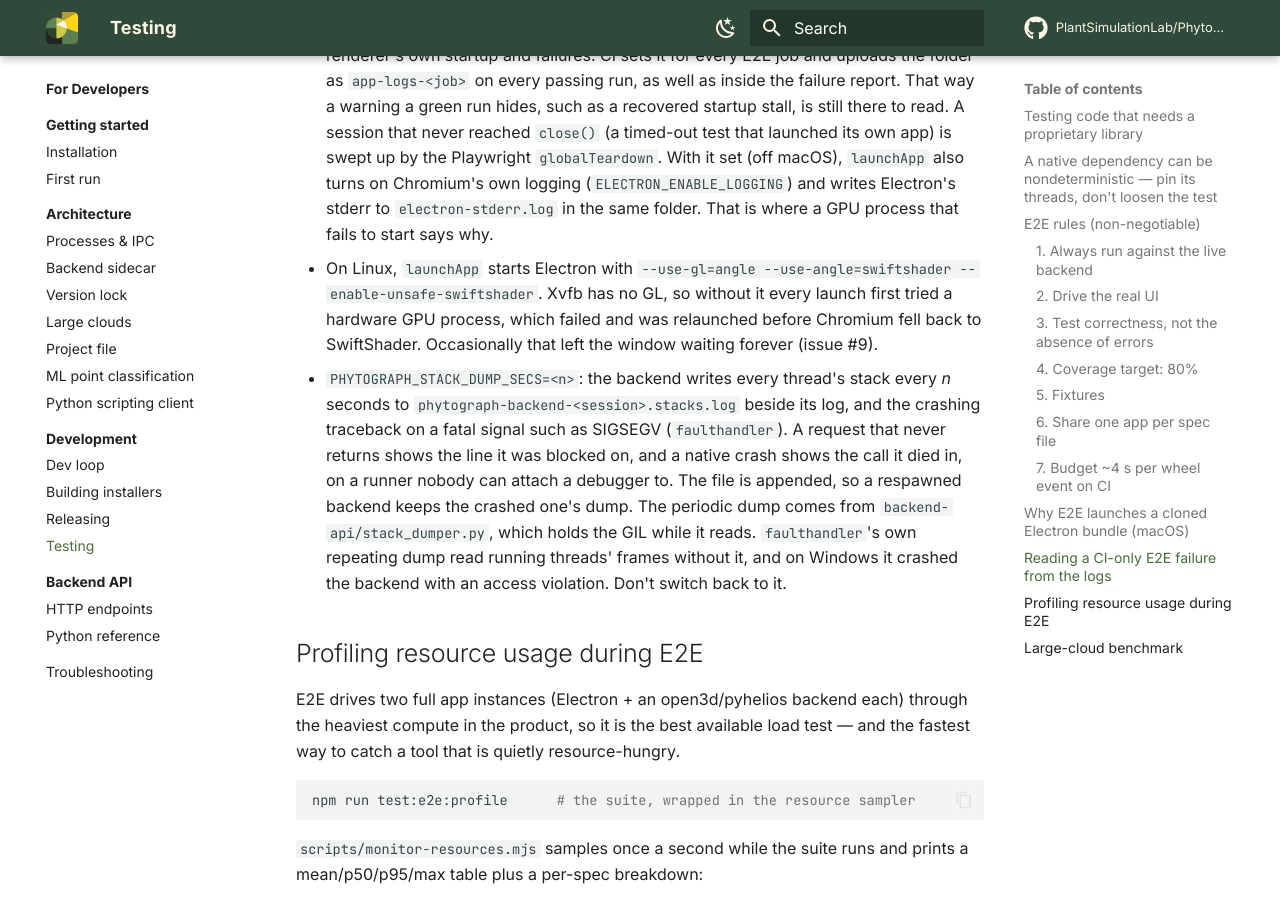
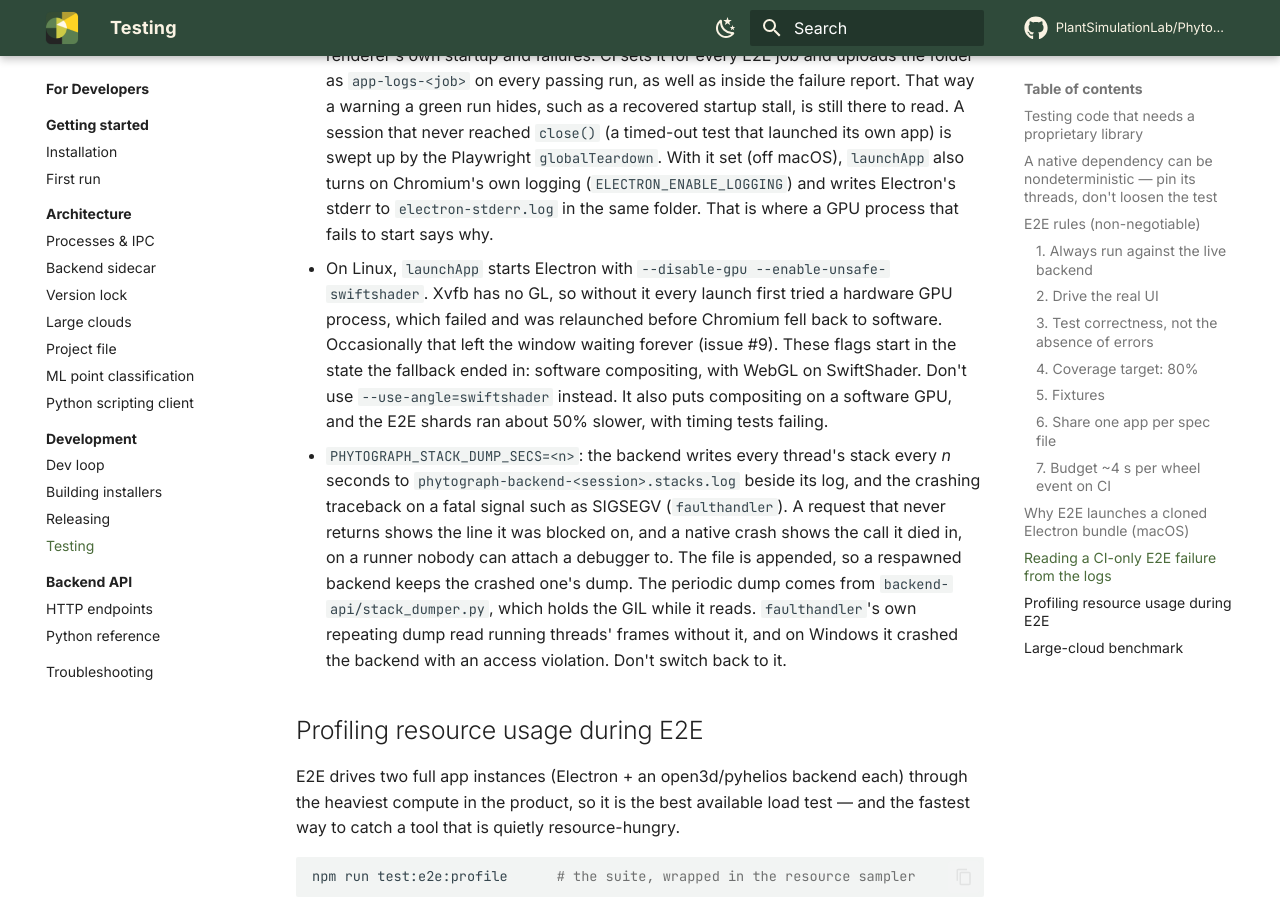
Before and after one commit to PlantSimulationLab/Phytograph, an MkDocs documentation site: the page built from docs/docs/developers/development/testing.md, in a window 1280 px wide and 900 px high, scrolled down 6058 px. Built offline with MkDocs 1.6.1 and Material for MkDocs 9.7.7, drawn with Linux system fonts in a browser that asks for light colours; comment, search, counter and statistics services are not loaded.

Commit message:
fix(e2e, #9): --disable-gpu, not forced ANGLE SwiftShader, on Linux
87bf0bc removed the failing hardware GPU attempts (0 init failures, 0
command-buffer failures, 0 stalls across 686 sessions in 4 runs) but put
compositing on a software GPU too: the E2E shards went from 21-24 min to
31-45, and 3 of 4 runs failed on timing tests (idle-render's awake viewer
drew 2 frames in a second).

--disable-gpu --enable-unsafe-swiftshader starts in the state Chromium's
fallback used to end in, feature for feature: software compositing and
rasterization, WebGL on SwiftShader ("unavailable_software", as every
healthy CI session reported before), with no hardware attempt to fail.
Checked locally that WebGL2 still runs on SwiftShader with these flags.

Co-Authored-By: Claude Opus 5.5 <noreply@anthropic.com>

```diff
--- a/docs/docs/developers/development/testing.md
+++ b/docs/docs/developers/development/testing.md
@@ -254,10 +254,14 @@ Playwright report under `test-results/app-logs/<profile>/`:
   `electron-stderr.log` in the same folder. That is where a GPU process that
   fails to start says why.
 - On Linux, `launchApp` starts Electron with
-  `--use-gl=angle --use-angle=swiftshader --enable-unsafe-swiftshader`.
-  Xvfb has no GL, so without it every launch first tried a hardware GPU
-  process, which failed and was relaunched before Chromium fell back to
-  SwiftShader. Occasionally that left the window waiting forever (issue #9).
+  `--disable-gpu --enable-unsafe-swiftshader`. Xvfb has no GL, so without it
+  every launch first tried a hardware GPU process, which failed and was
+  relaunched before Chromium fell back to software. Occasionally that left
+  the window waiting forever (issue #9). These flags start in the state the
+  fallback ended in: software compositing, with WebGL on SwiftShader. Don't
+  use `--use-angle=swiftshader` instead. It also puts compositing on a
+  software GPU, and the E2E shards ran about 50% slower, with timing tests
+  failing.
 - `PHYTOGRAPH_STACK_DUMP_SECS=<n>`: the backend writes every thread's stack
   every *n* seconds to `phytograph-backend-<session>.stacks.log` beside its
   log, and the crashing traceback on a fatal signal such as SIGSEGV
```
Also changed, not shown: 1 other file.
